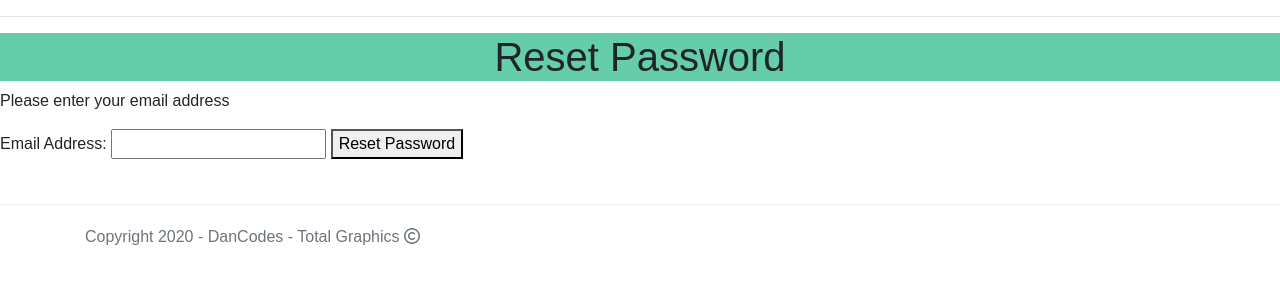
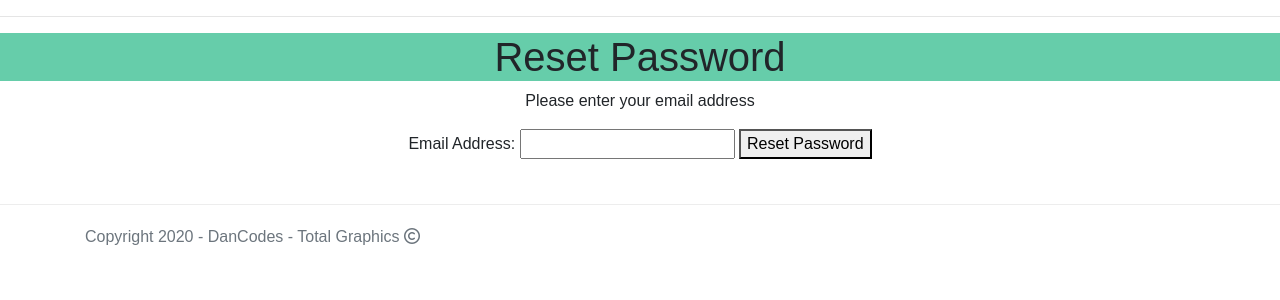
Before and after one commit to DanArmstrong124/da-total-graphics, a Django app: a page that uses templates/registration/password_reset_form.html in a window 1280 px wide. Shown: the part 70-370 px from the top of the page. Run offline with Django 3.2, Linux system fonts and the light colour scheme; some libraries are stand-ins or nearby versions.

Commit message:
Finished styling forms

```diff
--- a/templates/registration/password_reset_form.html
+++ b/templates/registration/password_reset_form.html
@@ -5,6 +5,8 @@
 {% block page_heading %}Reset Password{% endblock %}
 
 {% block page_content %}
+
+<div class="tac">
 
 <form method="POST">
     <p>Please enter your email address</p>
@@ -21,4 +23,6 @@
     </p>
 </form>
 
+</div>
+
 {% endblock %}
```
